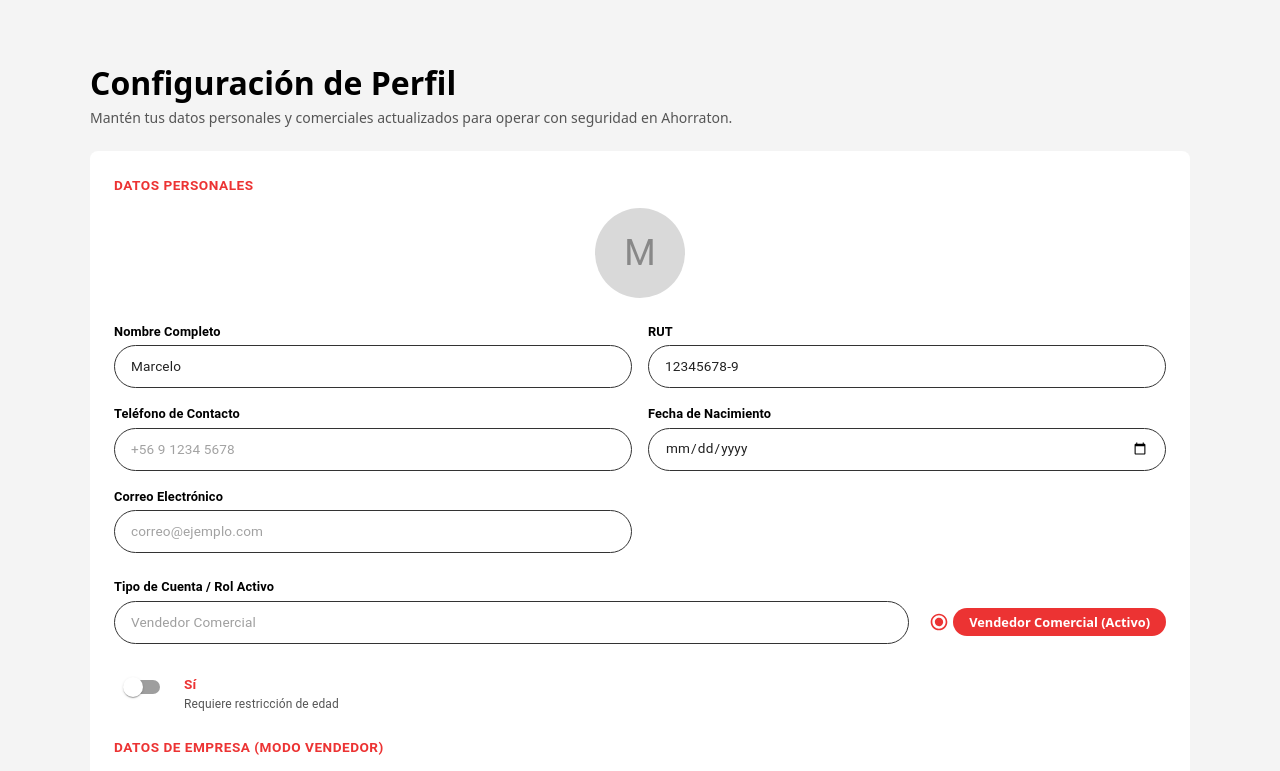
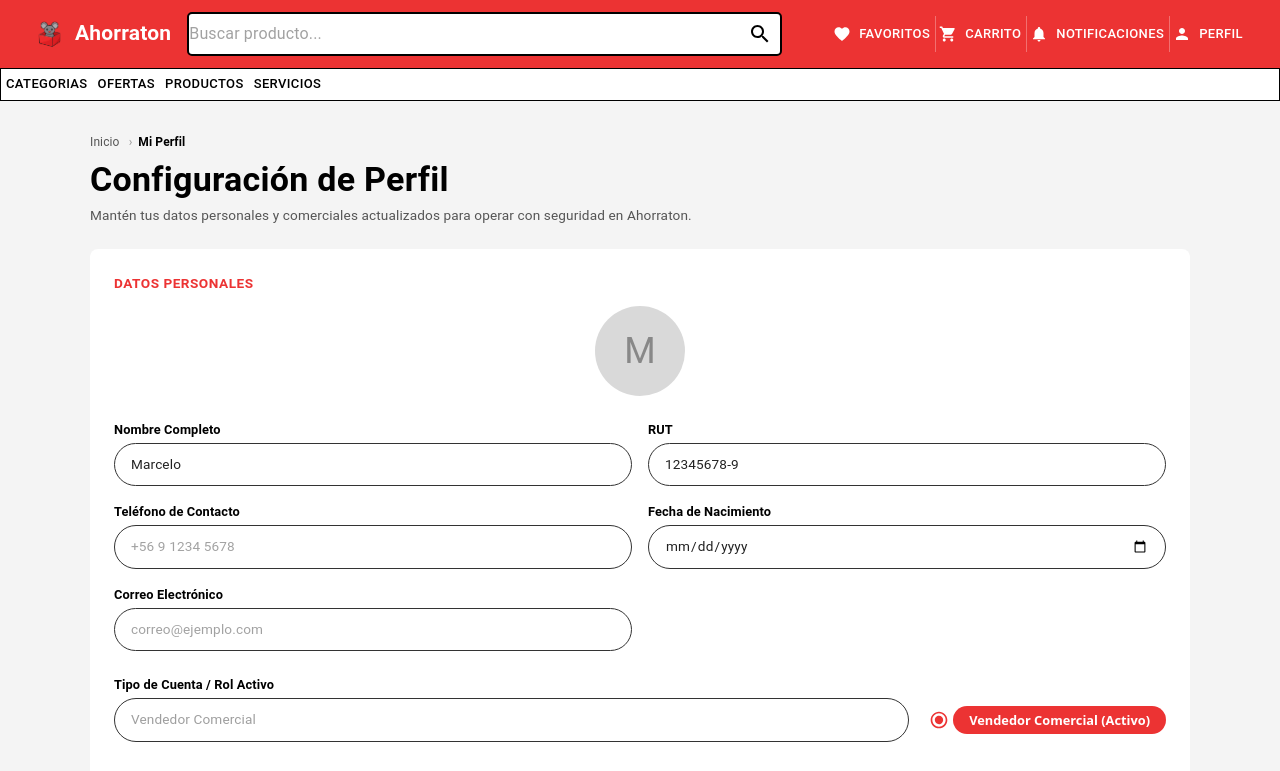
Before and after one commit to ElPabloOficial/-TWM-Proyecto-Compra-Venta, a React app: page /perfil in a window 1280 px wide. Shown: the top 771 px of the page. Built offline with nearby package versions, Linux system fonts and the light colour scheme; the HTML template or start-up script is replaced by a standard one.

Commit message:
otro avance mas

```diff
--- /dev/null
+++ b/src/components/templates/ProfileTemplate/ProfileTemplate.jsx
@@ -0,0 +1,61 @@
+import Box from '@mui/material/Box';
+import Typography from '@mui/material/Typography';
+import Header from '../../organisms/Header/Header';
+
+/*
+ * ProfileTemplate
+ *
+ * Template que envuelve las páginas de perfil.
+ * Incluye:
+ * - Header (logo, búsqueda, botones)
+ * - Breadcrumb ("Inicio › Mi Perfil")
+ * - Contenedor principal para el contenido
+ *
+ * @param {React.ReactNode} children → Contenido de la página
+ * @param {string} pageTitle          → Título del breadcrumb (ej: "Mi Perfil")
+ */
+export default function ProfileTemplate({ children, pageTitle = 'Mi Perfil' }) {
+  return (
+    <Box sx={{ minHeight: '100vh', backgroundColor: '#f4f4f4' }}>
+      {/* Header (ya existe en el proyecto) */}
+      <Header />
+
+      {/* Breadcrumb + contenido */}
+      <Box sx={{ padding: 4 }}>
+        <Box sx={{ maxWidth: 1100, margin: '0 auto' }}>
+          {/* Breadcrumb */}
+          <Typography
+            sx={{
+              fontSize: '0.75rem',
+              color: '#555',
+              mb: 1,
+            }}
+          >
+            Inicio{' '}
+            <span style={{ margin: '0 6px', color: '#999' }}>›</span>
+            <strong style={{ color: '#000' }}>{pageTitle}</strong>
+          </Typography>
+
+          {/* Título de la página */}
+          <Typography
+            variant="h4"
+            sx={{
+              fontWeight: 700,
+              color: '#000',
+              mb: 0.5,
+            }}
+          >
+            Configuración de Perfil
+          </Typography>
+
+          <Typography sx={{ fontSize: '0.85rem', color: '#555', mb: 3 }}>
+            Mantén tus datos personales y comerciales actualizados para operar con seguridad en Ahorraton.
+          </Typography>
+
+          {/* Contenido de la página */}
+          {children}
+        </Box>
+      </Box>
+    </Box>
+  );
+}
--- a/src/pages/Profile/ProfileScreen.jsx
+++ b/src/pages/Profile/ProfileScreen.jsx
@@ -1,3 +1,4 @@
+import ProfileTemplate from "../../components/templates/ProfileTemplate/ProfileTemplate";
 import ProfileConfigCard from "../../components/organisms/ProfileConfigCard/ProfileConfigCard";
 import { authService } from "../../services/authService";
 
@@ -17,20 +18,13 @@ const ProfileScreen = () => {
   };
 
   return (
-    <div style={{ padding: 40, background: "#f4f4f4", minHeight: "100vh" }}>
-      <div style={{ maxWidth: 1100, margin: "0 auto" }}>
-        <h1 style={{ color: "#000", marginBottom: 4 }}>Configuración de Perfil</h1>
-        <p style={{ color: "#555", fontSize: 14, marginTop: 0, marginBottom: 24 }}>
-          Mantén tus datos personales y comerciales actualizados para operar con seguridad en Ahorraton.
-        </p>
-
-        <ProfileConfigCard
-          user={user}
-          onGuardar={handleGuardar}
-          onCancelar={handleCancelar}
-        />
-      </div>
-    </div>
+    <ProfileTemplate>
+      <ProfileConfigCard
+        user={user}
+        onGuardar={handleGuardar}
+        onCancelar={handleCancelar}
+      />
+    </ProfileTemplate>
   );
 };
 
```
